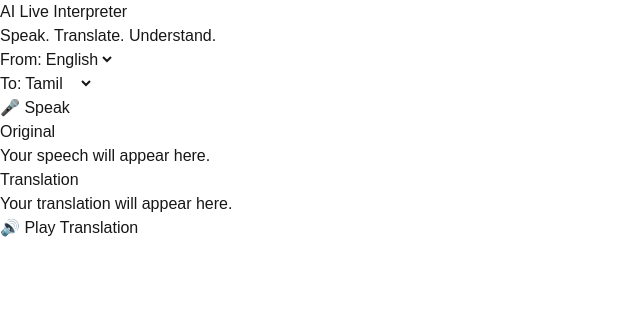
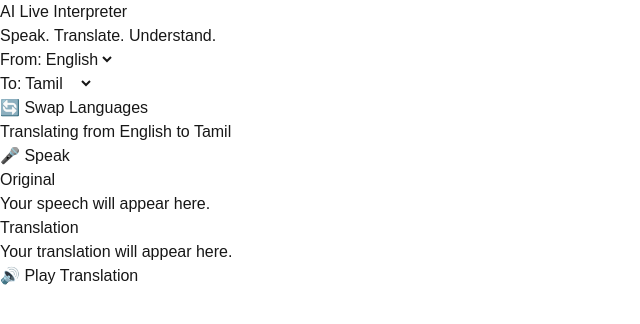
Before and after one commit to Prabhavathi-Ai/ai-live-interpreter, a Next.js app in the folder frontend/: page / in a window 1280 px wide. Shown: the top 324 px of the page, without its empty margins (0-640 px from the left). Built offline with nearby package versions, Linux system fonts and the light colour scheme.

Commit message:
Added interactive language selection

```diff
--- a/frontend/app/page.tsx
+++ b/frontend/app/page.tsx
@@ -1,13 +1,30 @@
+"use client";
+
+import { useState } from "react";
+
 export default function Home() {
+  const [sourceLanguage, setSourceLanguage] = useState("English");
+  const [targetLanguage, setTargetLanguage] = useState("Tamil");
+
+  const swapLanguages = () => {
+    const currentSource = sourceLanguage;
+    setSourceLanguage(targetLanguage);
+    setTargetLanguage(currentSource);
+  };
+
   return (
     <main>
       <h1>AI Live Interpreter</h1>
+
       <p>Speak. Translate. Understand.</p>
 
       <div>
         <label>
           From:
-          <select>
+          <select
+            value={sourceLanguage}
+            onChange={(event) => setSourceLanguage(event.target.value)}
+          >
             <option>English</option>
             <option>Tamil</option>
             <option>Hindi</option>
@@ -18,7 +35,10 @@ export default function Home() {
       <div>
         <label>
           To:
-          <select>
+          <select
+            value={targetLanguage}
+            onChange={(event) => setTargetLanguage(event.target.value)}
+          >
             <option>Tamil</option>
             <option>English</option>
             <option>Hindi</option>
@@ -26,9 +46,16 @@ export default function Home() {
         </label>
       </div>
 
+      <button onClick={swapLanguages}>🔄 Swap Languages</button>
+
+      <p>
+        Translating from {sourceLanguage} to {targetLanguage}
+      </p>
+
       <div>
         <button>🎤 Speak</button>
       </div>
+
       <section>
         <h2>Original</h2>
         <p>Your speech will appear here.</p>
@@ -38,6 +65,7 @@ export default function Home() {
         <h2>Translation</h2>
         <p>Your translation will appear here.</p>
       </section>
+
       <div>
         <button>🔊 Play Translation</button>
       </div>
```
Lines whose indentation alone changed are shown as unchanged.
